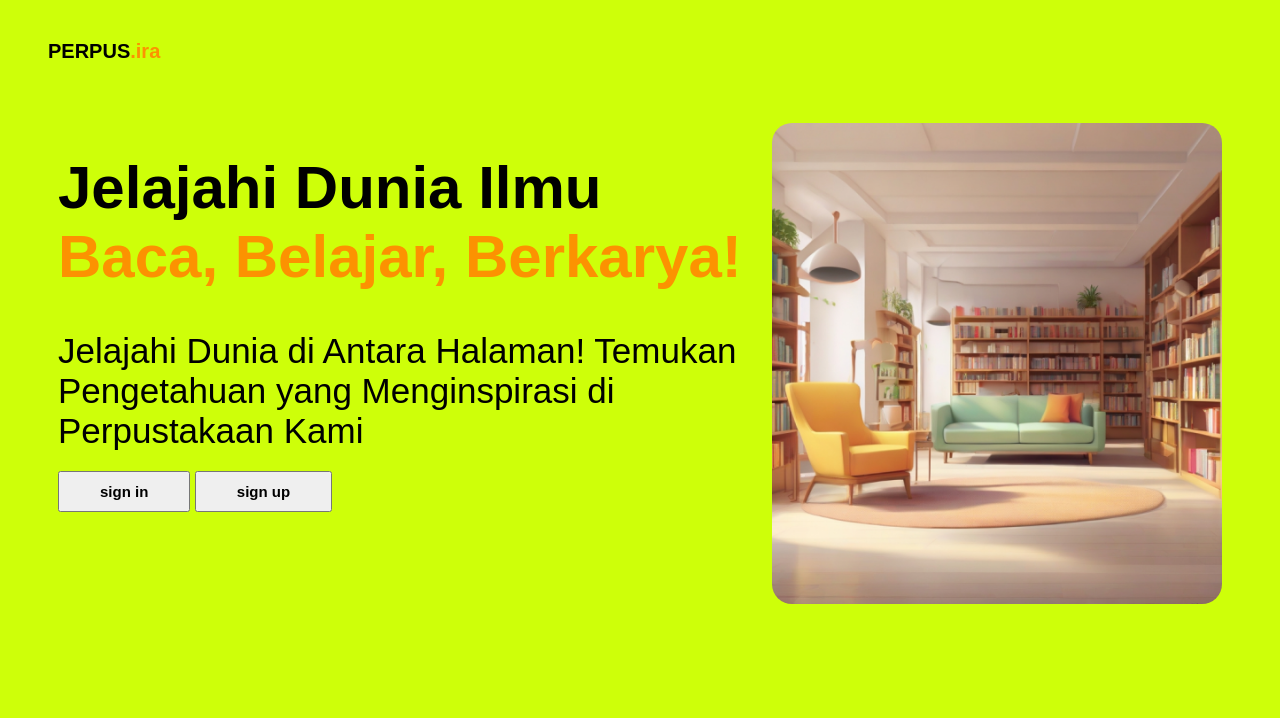
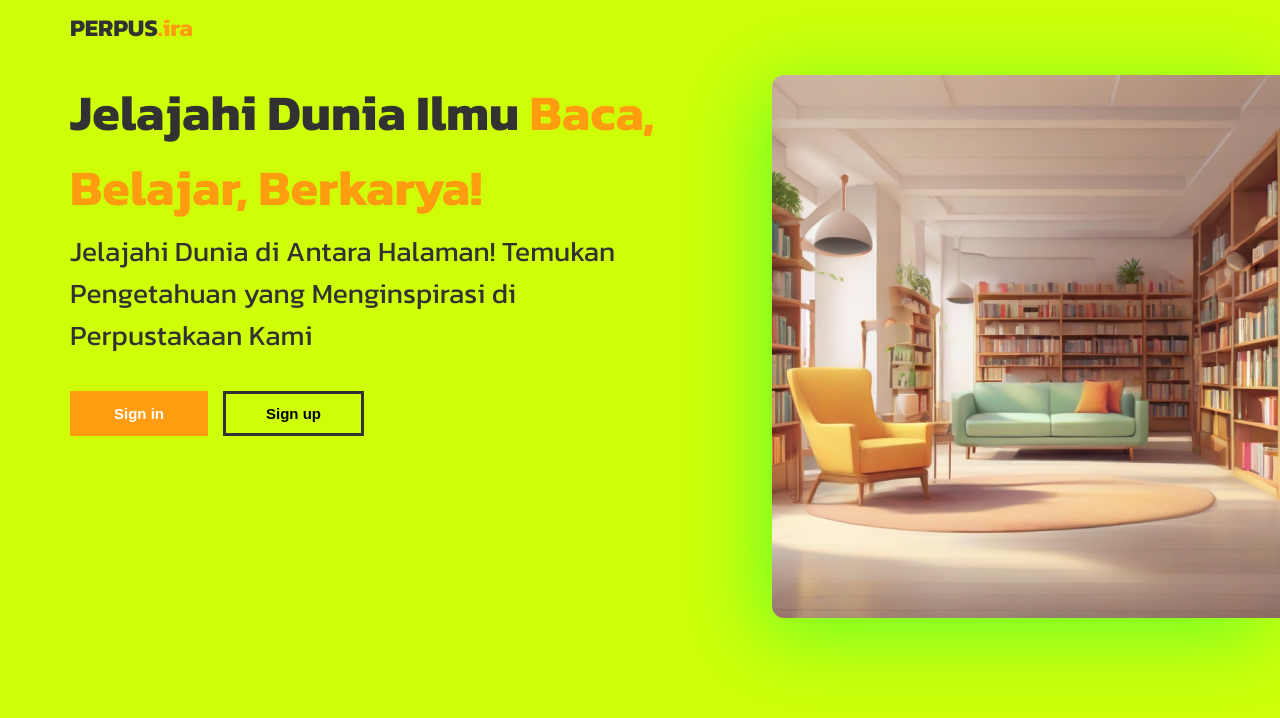
Before and after one commit to alfin1945/PlayKuliah, a plain HTML site: page beranda/home.html in a window 1280 px wide. Drawn offline with Linux system fonts and the light colour scheme.

Commit message:
update-home page

```diff
--- a/beranda/home.html
+++ b/beranda/home.html
@@ -4,22 +4,26 @@
     <meta charset="UTF-8">
     <meta http-equiv="X-UA-Compatible" content="IE=edge">
     <meta name="viewport" content="width=device-width, initial-scale=1.0">
+    <link rel="icon" type="image/x-icon" href="../PERPUS.ira.png">
     <link rel="stylesheet" href="style.css">
-    <title>Document</title>
+    <link rel="preconnect" href="https://fonts.googleapis.com">
+    <link rel="preconnect" href="https://fonts.gstatic.com" crossorigin>
+    <link href="https://fonts.googleapis.com/css2?family=Kanit:wght@200;300;400;500;600;700&display=swap" rel="stylesheet">
+    <title>PERPUS.ira</title>
 </head>
 <body>
     <h2>PERPUS<span>.ira</span></h2>
     <div class="container">
-        <div class="left">
+        <div class="d-l">
             <h1>Jelajahi Dunia Ilmu <span>Baca, Belajar, Berkarya!</span></h1>
             <p>Jelajahi Dunia di Antara Halaman! Temukan Pengetahuan yang Menginspirasi di Perpustakaan Kami</p>
-            <div class="button">
-                <button>sign in</button>
-                <button>sign up</button>
+            <div class="btn">
+                <button>Sign in</button>
+                <button>Sign up</button>
             </div>
         </div>
-        <div class="right">
-            <img src="../perpus 2.png" alt="img" >
+        <div class="d-r">
+            <img src="../bg2.png" alt="img" >
         </div>
     </div>
 </body>
--- a/beranda/style.css
+++ b/beranda/style.css
@@ -1,59 +1,93 @@
+:root {
+    /* warna */
+    --satu: #CEFF09;
+    --dua: #ff9c10;
+    --tiga: #323232;
+    --empat: #ffffff;
+
+    /* font */
+    --font:'Kanit', sans-serif;
+}
+
 *{
-    padding: 0px,
-    margin: 0px;
+    padding: 0;
+    margin: 0;
+}
+h2 {
+    margin: 10px 70px ;
 }
 
 body{
-    background: #CEFF09;
-    font-family: Sans-Serif;
+    background:var(--satu);
+    font-family: var(--font);
+    color: var(--tiga);
+}
+.container{
+    display: flex;
+    margin: 30px 0;
+    gap: 80px;
 }
 
-.container{
-    margin: 35px 50px;
+span{
+    color: var(--dua);
 }
 
-h2{
-    font-size: 20px;
-    margin: 40px
+/* bagian kiri */
+.container .d-l{
+    margin-left: 70px;
+    display: flex;
+    flex-direction: column;
+    gap: 5px;
 }
-
-h2 span{
-    color: #FC9201
+.container .d-l h1{
+    font-weight: bold;
+    font-size: 50px;
 }
-
-.container .left h1{
-    margin-top: 50px;
-    font-size: 60px
+.container .d-l .btn{
+    display: flex;
+    gap: 15px;
+    font-size: 15px;
+    font-weight: bold;
+    margin-top: 30px;
 }
-
-.container .left h1 span{
-    display: block;
-    color: #FC9201;
-    /* margin: 0px 70px 0px ; */
-}
-
-.container .left p{
-    font-size: 35px;
-    margin: 0px
-}
-
-/* image */
-.container {
-    display: flex;
-}
-
-.container .right img{
-    width:450px ;
-    border-radius: 20px;
-    margin:20px 0px 0px 20px ;
-}
-
-.container .button{
-    margin-top:20px;
-}
-
-.container .button button{
+.container .d-l .btn button{
     padding: 10px 40px;
     font-size: 15px;
     font-weight: bold;
+    outline: none;
 }
+.container .d-l .btn button:nth-child(1){
+    background-color: var(--dua);
+    border: 4px solid var(--dua);
+    color: var(--empat);
+}
+.container .d-l .btn button:nth-child(2){
+    background-color: transparent;
+    border: 3px solid var(--tiga);
+}
+.container .d-l .btn button:nth-child(1):hover{
+    cursor: pointer;
+    background-color: var(--tiga);
+    color: var(--empat);
+    border: 3px solid var(--tiga);
+    box-shadow: 5px 5px 20px var(--dua);
+}
+.container .d-l .btn button:nth-child(2):hover{
+    cursor: pointer;
+    background-color: var(--tiga);
+    color: var(--empat);
+    box-shadow: 5px 5px 20px var(--dua);
+}
+
+/* bagian kanan */
+.container .d-l p{
+    font-weight: 400;
+    font-size: 28px;
+}
+.container .d-r img{
+    border-radius: 12px 0 0 12px;
+    overflow: hidden;
+    object-fit: cover;
+    box-shadow: -10px 15px 80px rgb(105, 254, 45);
+
+}
```
Also changed, not shown: PERPUS.ira.png (added), bg2.png (added), perpus 2.png (deleted).
